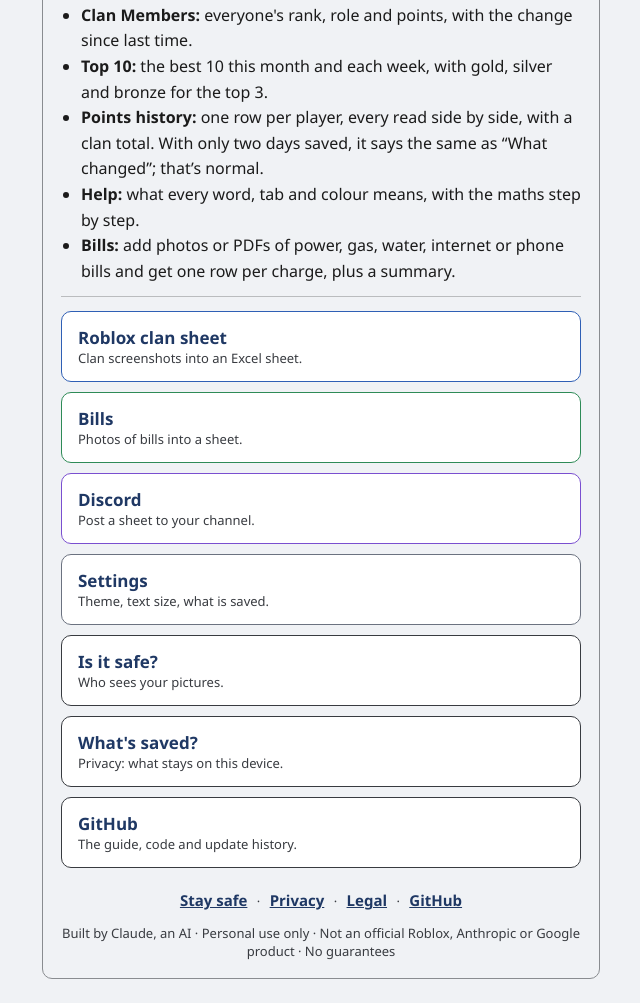
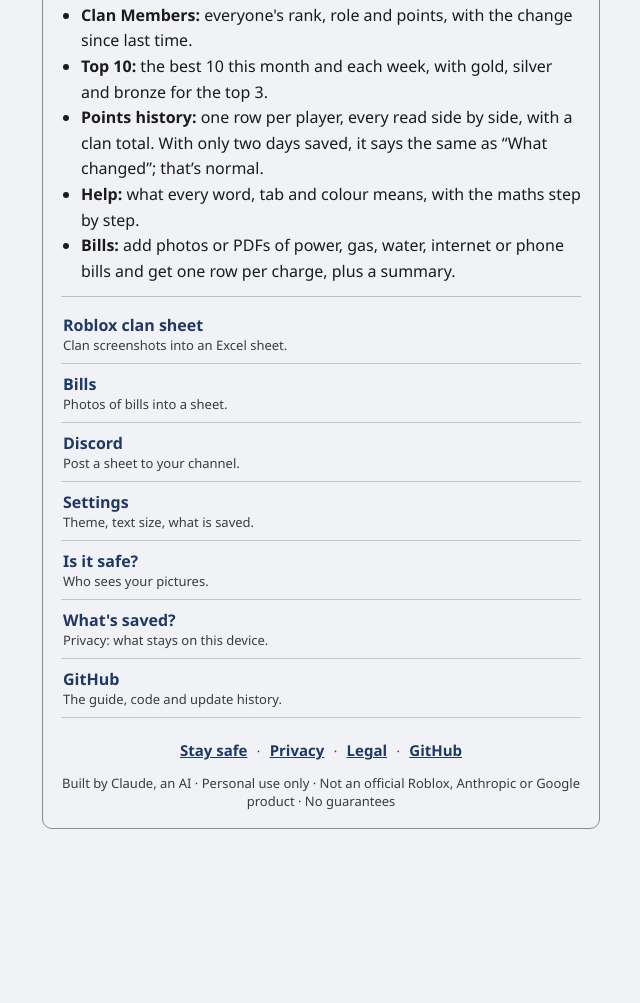
Before and after one commit to Ginger-Hermit/Fishing-cat-data, a plain HTML site: page index.html in a window 1280 px wide. Shown: the part 1101-2104 px from the top of the page, without its empty margins (319-959 px from the left). After the commit the page ends 1954 px from the top, so only its background shows below. Drawn offline with Linux system fonts and the light colour scheme.

Commit message:
Smaller Home links
Co-Authored-By: Claude Sonnet 5.5 <noreply@anthropic.com>
Claude-Session: https://claude.ai/code/session_01P4cto4vAJEPSFmbd88oRsM

```diff
--- a/style.css
+++ b/style.css
@@ -290,4 +290,4 @@ body details#keydet,body details#adddet,body details#addbill,body details#moreop
 #settingstab .hc>summary{flex-wrap:wrap;color:var(--text);font-size:17px}
 #settingstab .hc>summary small{flex-basis:100%;font-weight:400;font-size:14px;color:var(--muted);padding-left:18px;margin-top:2px}
 #settingstab .hc>summary+*{margin-top:12px!important}
-#hometab .hsec{background:none;border:0;border-radius:0;margin:0;padding:12px 0;border-bottom:1px solid color-mix(in srgb,var(--text) 25%,transparent)}#hometab .dcard{background:var(--field);border:1.5px solid var(--cx);border-left-width:1.5px;padding:14px 16px}#hometab .dcard b{font-size:17px}#hometab .dir{gap:10px}
+#hometab .hsec{background:none;border:0;border-radius:0;margin:0;padding:12px 0;border-bottom:1px solid color-mix(in srgb,var(--text) 25%,transparent)}#hometab .dir{gap:0;margin:8px 0}#hometab .dcard{background:none;border:0;border-bottom:1px solid color-mix(in srgb,var(--text) 20%,transparent);border-radius:0;padding:9px 2px}#hometab .dcard b{font-size:16px}#hometab .dcard span{font-size:13px}
```
